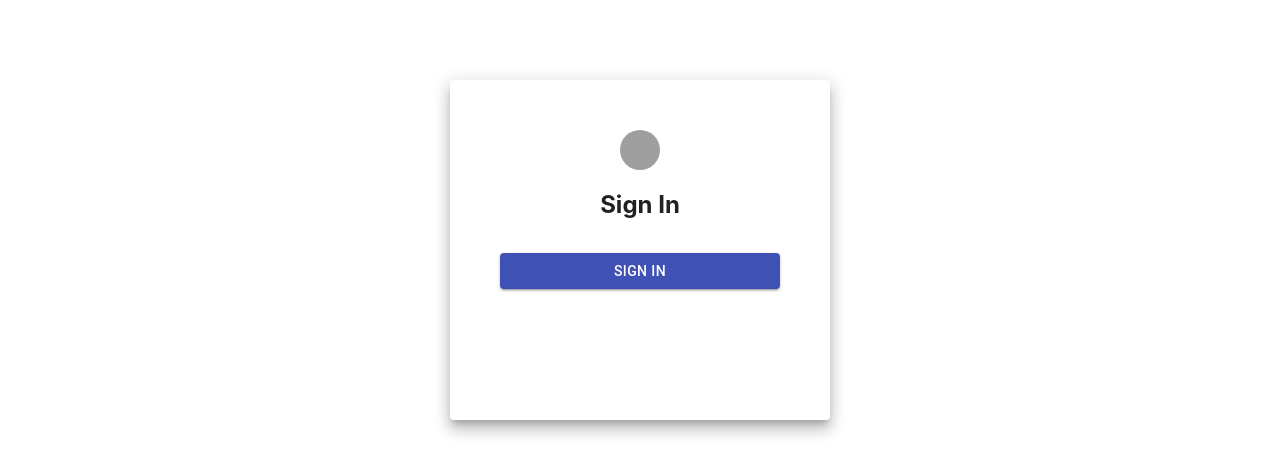
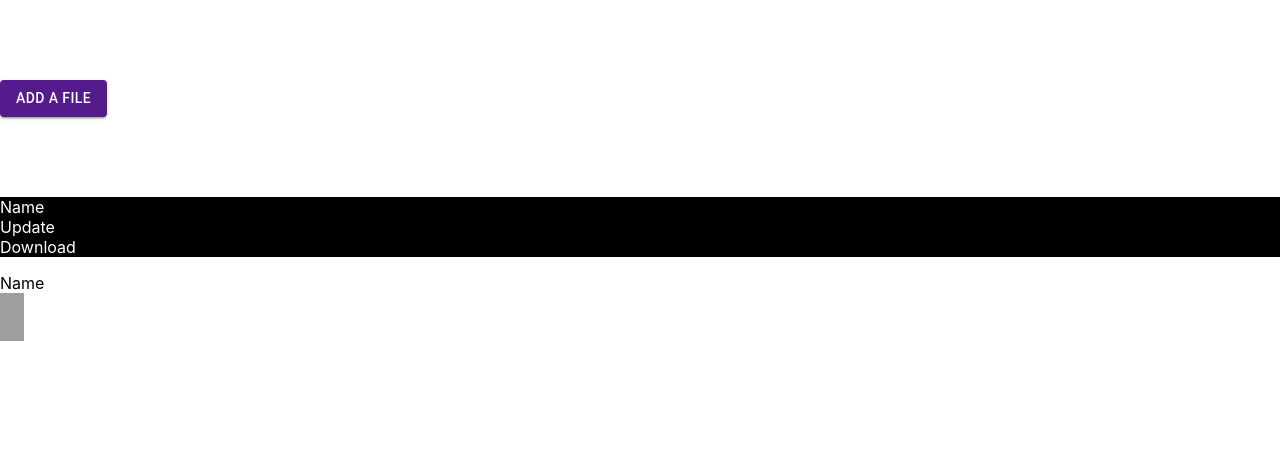
Before and after one commit to chenukas/ssd-oauth, a React (Create React App) app in the folder oauth-fe/: page / in a window 1280 px wide. Shown: the top 474 px of the page. Built offline with nearby package versions, Linux system fonts and the light colour scheme; grey boxes are pictures that could not be loaded.

Commit message:
feat: created files display component

```diff
--- a/oauth-fe/src/App.js
+++ b/oauth-fe/src/App.js
@@ -1,11 +1,12 @@
 import React from "react";
-
-import Login from "./components/Login/Login";
+// import Login from "./components/Login/Login";
+import DisplayFiles from "./components/displayFiles";
 
 function App() {
   return (
     <>
-      <Login />
+      {/* <Login /> */}
+      <DisplayFiles />
     </>
   );
 }
--- /dev/null
+++ b/oauth-fe/src/components/displayFiles/index.js
@@ -0,0 +1,42 @@
+import React from "react";
+import './styles.css';
+import { Button } from "@material-ui/core";
+import download from '../../images/download.png';
+import edit from '../../images/edit.png';
+
+const DisplayFiles = () => {
+  return (
+    <div className="container">
+      <div className="row" style={{ marginBottom: "5rem", marginTop: "5rem" }}>
+        <div>
+          <Button
+            variant="contained"
+            style={{ backgroundColor: "#551a8b", color: "#fff" }}
+          >
+            Add a file
+          </Button>
+        </div>
+      </div>
+      <div className="row" style={{ marginBottom: "1rem", backgroundColor: "#000000", color: "#fff" }}>
+        <div className="col-6 text-uppercase fw-bold fs-4">Name</div>
+        <div className="col-3 text-uppercase fw-bold fs-4">Update</div>
+        <div className="col-3 text-uppercase fw-bold fs-4">Download</div>
+      </div>
+      <div className="row" style={{marginBottom: '0.5rem'}}>
+        <div className="col-6 fs-5">Name</div>
+        <div className="col-3">
+            <div>
+            <img src={edit} className="file-icons" alt="edit" />
+            </div>
+        </div>
+        <div className="col-3">
+            <div>
+            <img src={download} className="file-icons" alt="download" />
+            </div>
+        </div>
+      </div>
+    </div>
+  );
+};
+
+export default DisplayFiles;
--- /dev/null
+++ b/oauth-fe/src/components/displayFiles/styles.css
@@ -0,0 +1,7 @@
+.file-icons {
+  height: 1.5rem;
+  width: 1.5rem;
+  display: flex;
+  align-items: center;
+  justify-content: center;
+}
```
